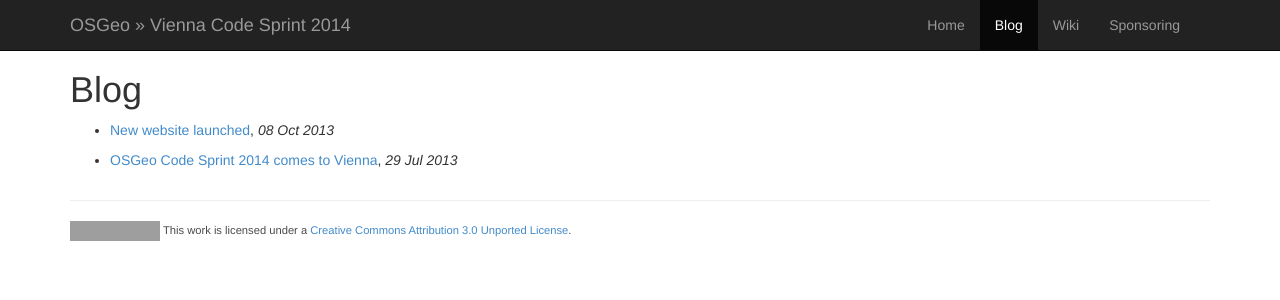
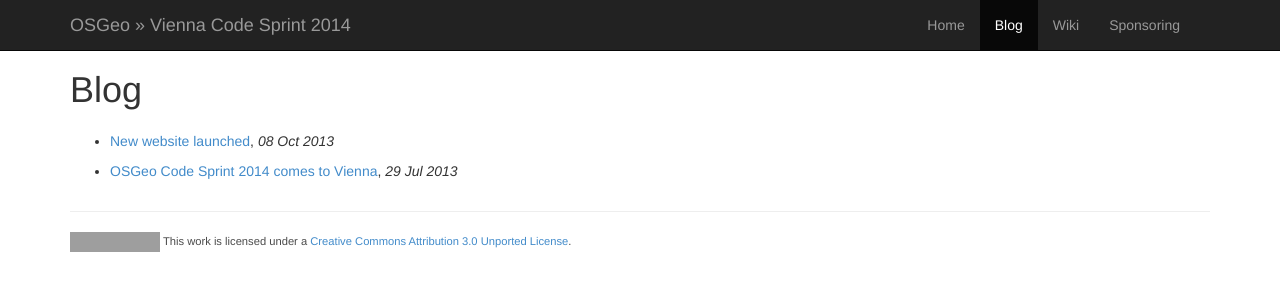
Before and after one commit to EOX-A/vienna_code_sprint_2014, a Jekyll site: the page built from blog.md, in a window 1280 px wide. Shown: the top 300 px of the page. Built offline with Jekyll 4.4.1, drawn with Linux system fonts in a browser that asks for light colours; Markdown is read by kramdown in place of the engine named in the settings; a script that is not in the unit is left out; grey boxes are pictures that could not be loaded.

Commit message:
CSS changes for the Headings

```diff
--- a/_layouts/main.html
+++ b/_layouts/main.html
@@ -1,7 +1,7 @@
 ---
 layout: default
 ---
-<div class="container">
+<div class="container" id="content">
     <h1>{{page.title}}</h1>
     {{ content }}
 </div>
--- a/css/main.css
+++ b/css/main.css
@@ -21,6 +21,10 @@ ul.sponsors li {
 footer {
     font-size: .8em;
     color: rgb(75, 75, 75);
+}
+
+#content h1 {
+    margin-bottom: .6em;
 }
 
 #terrain_attribution {
```
